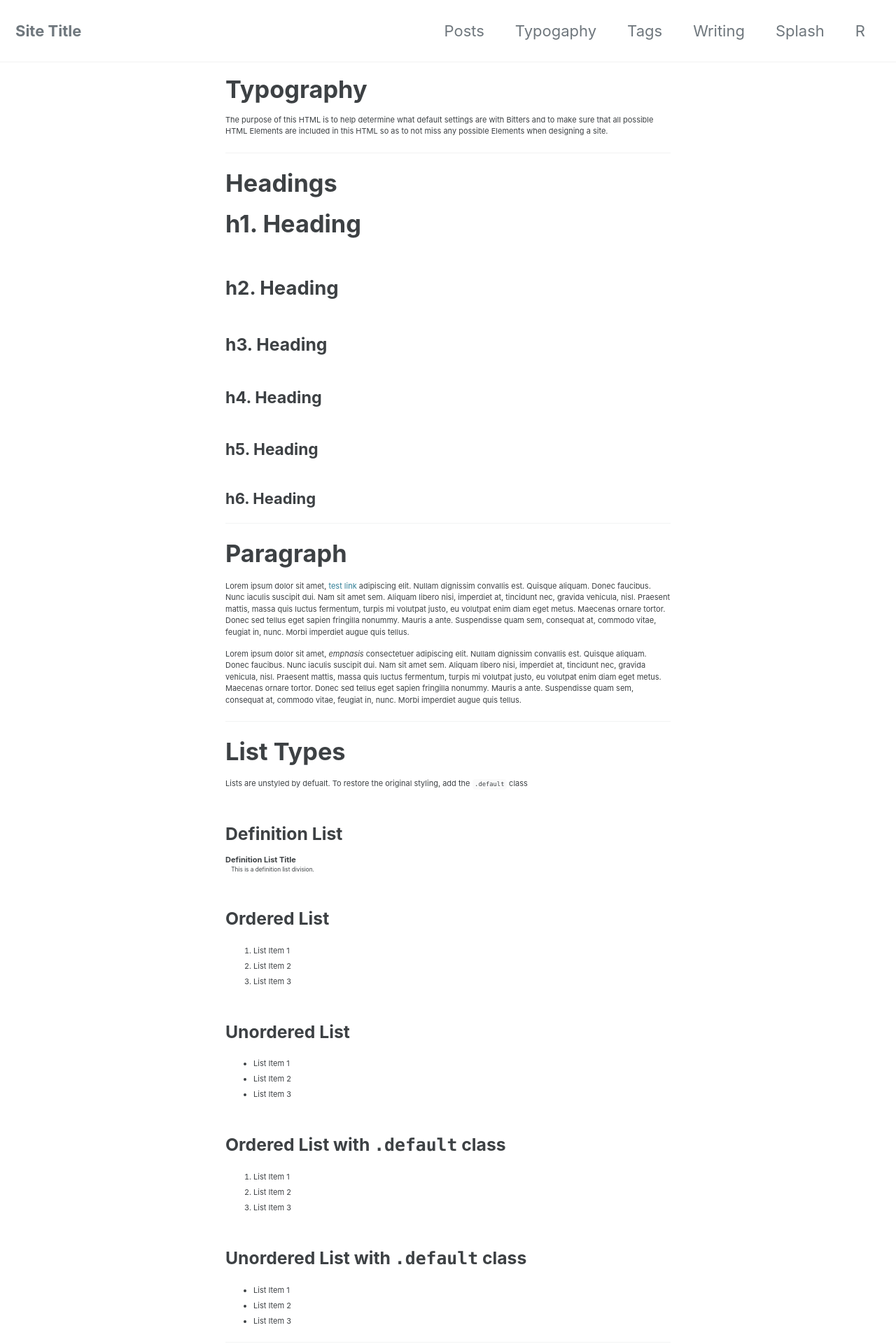
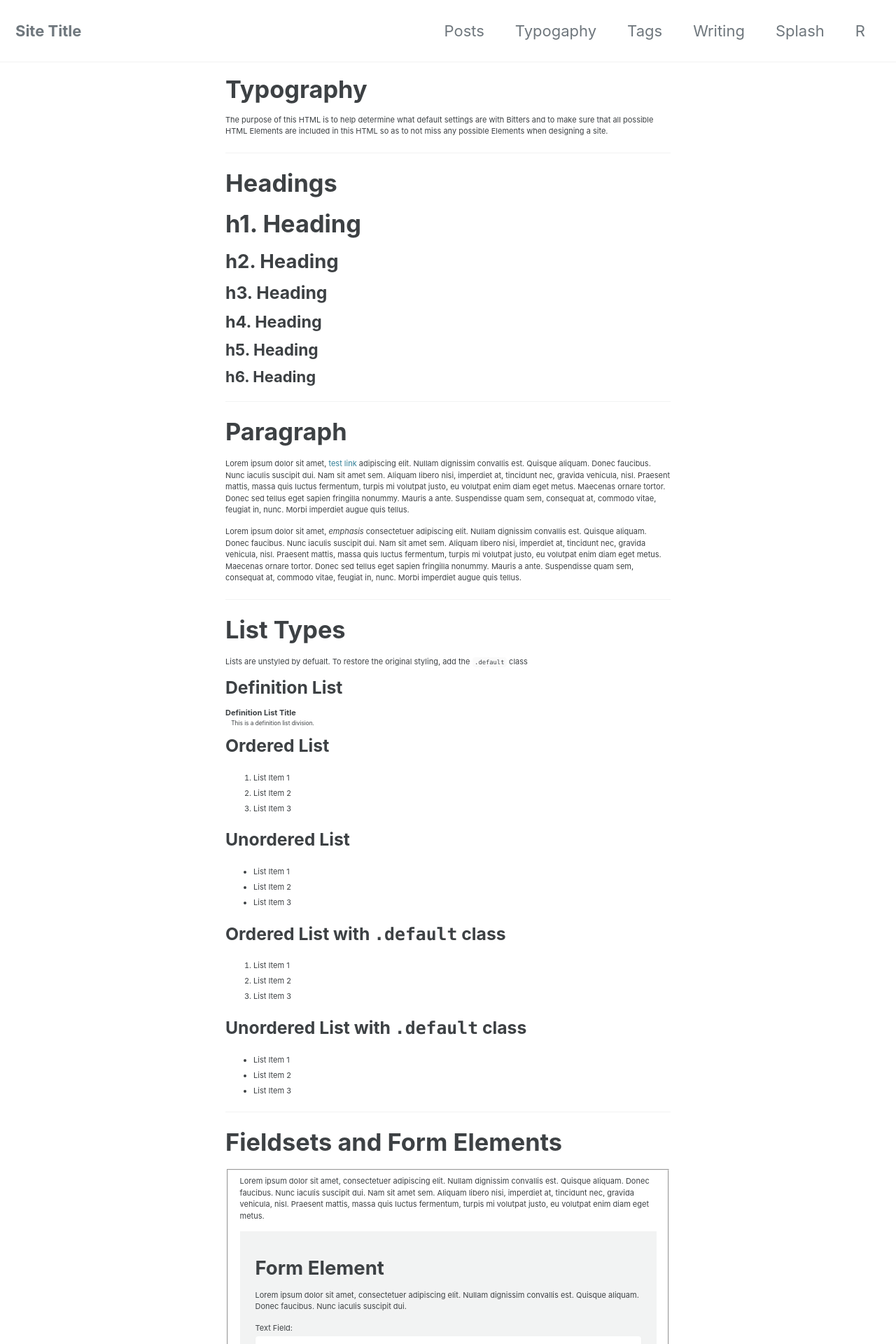
Before and after one commit to anantjoshi97/website, a Jekyll site: the page built from _pages/typography.md, in a window 1280 px wide. Shown: the top 1920 px of the page at 70% size. Built offline with Jekyll 4.4.1, drawn with Linux system fonts in a browser that asks for light colours; cached includes are drawn as plain includes.

Commit message:
Changed margin aroud h elements

```diff
--- a/_sass/minimal-mistakes/_base.scss
+++ b/_sass/minimal-mistakes/_base.scss
@@ -27,7 +27,7 @@ h3,
 h4,
 h5,
 h6 {
-  margin: 2em 0 0.5em;
+  margin: 0.5em 0 0.5em; /* 2 0 0.5 */
   line-height: 1.2;
   font-family: $header-font-family;
   font-weight: bold;
```
